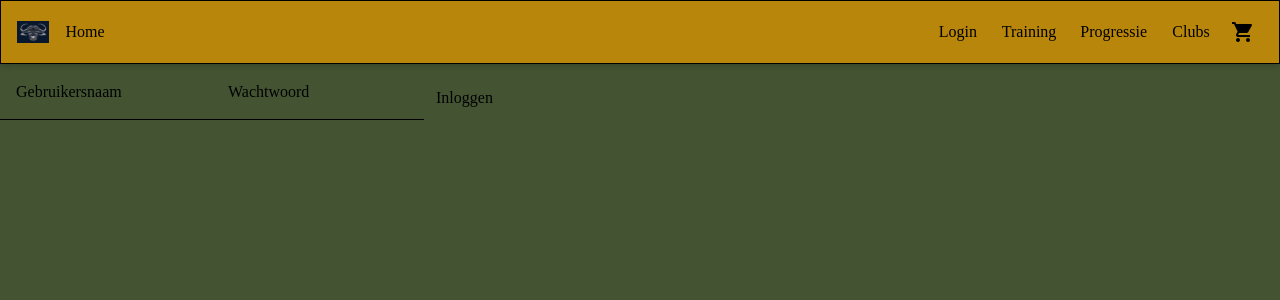
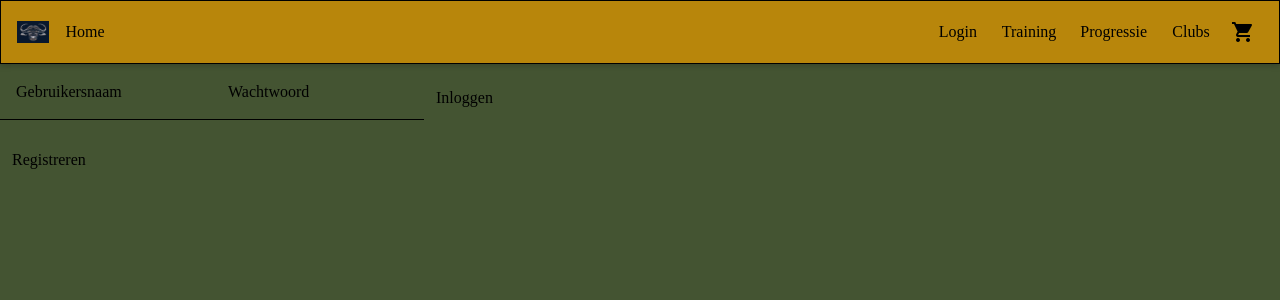
Before and after one commit to Winksluizeman/BuffelSimulatorFrontend, an Angular app: page /login in a window 1280 px wide. Shown: the top 300 px of the page. Built offline with nearby package versions, Linux system fonts and the light colour scheme.

Commit message:
Added cd pipeline, changed build to nginx

```diff
--- a/src/presentation/login/login.html
+++ b/src/presentation/login/login.html
@@ -20,5 +20,6 @@
   </mat-form-field>
 
   <button mat-button type="submit">Inloggen</button>
+</form>
 
-</form>
+<button mat-button routerLink="/register">Registreren</button>
--- a/src/presentation/login/login.ts
+++ b/src/presentation/login/login.ts
@@ -4,14 +4,14 @@ import { MatFormFieldModule } from '@angular/material/form-field';
 import { MatInputModule } from '@angular/material/input';
 import { MatButtonModule } from '@angular/material/button';
 import { HttpClient } from '@angular/common/http';
-import { Router } from '@angular/router';
+import {Router, RouterLink} from '@angular/router';
 import { LoginDto, LoginResponseDto} from '../../infrastructure/dto/LoginDto';
 import {AuthService} from '../auth/auth.service';
 
 @Component({
   selector: 'app-login',
   standalone: true,
-  imports: [FormsModule, MatFormFieldModule, MatInputModule, MatButtonModule],
+  imports: [FormsModule, MatFormFieldModule, MatInputModule, MatButtonModule, RouterLink],
   templateUrl: './login.html'
 })
 export class Login {
```
Also changed, not shown: 2 other files (tests, documents, lock files or other folders).
